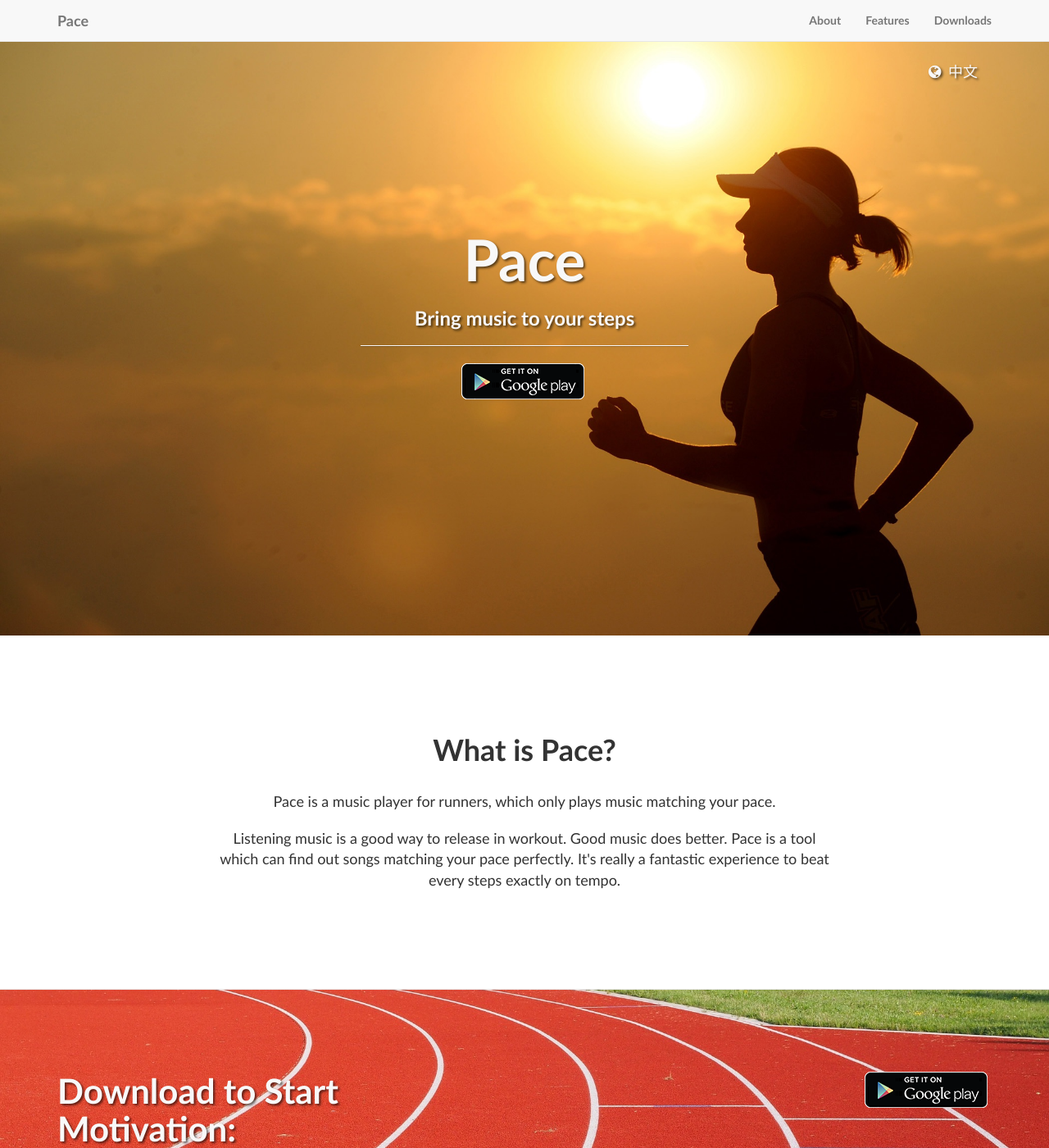
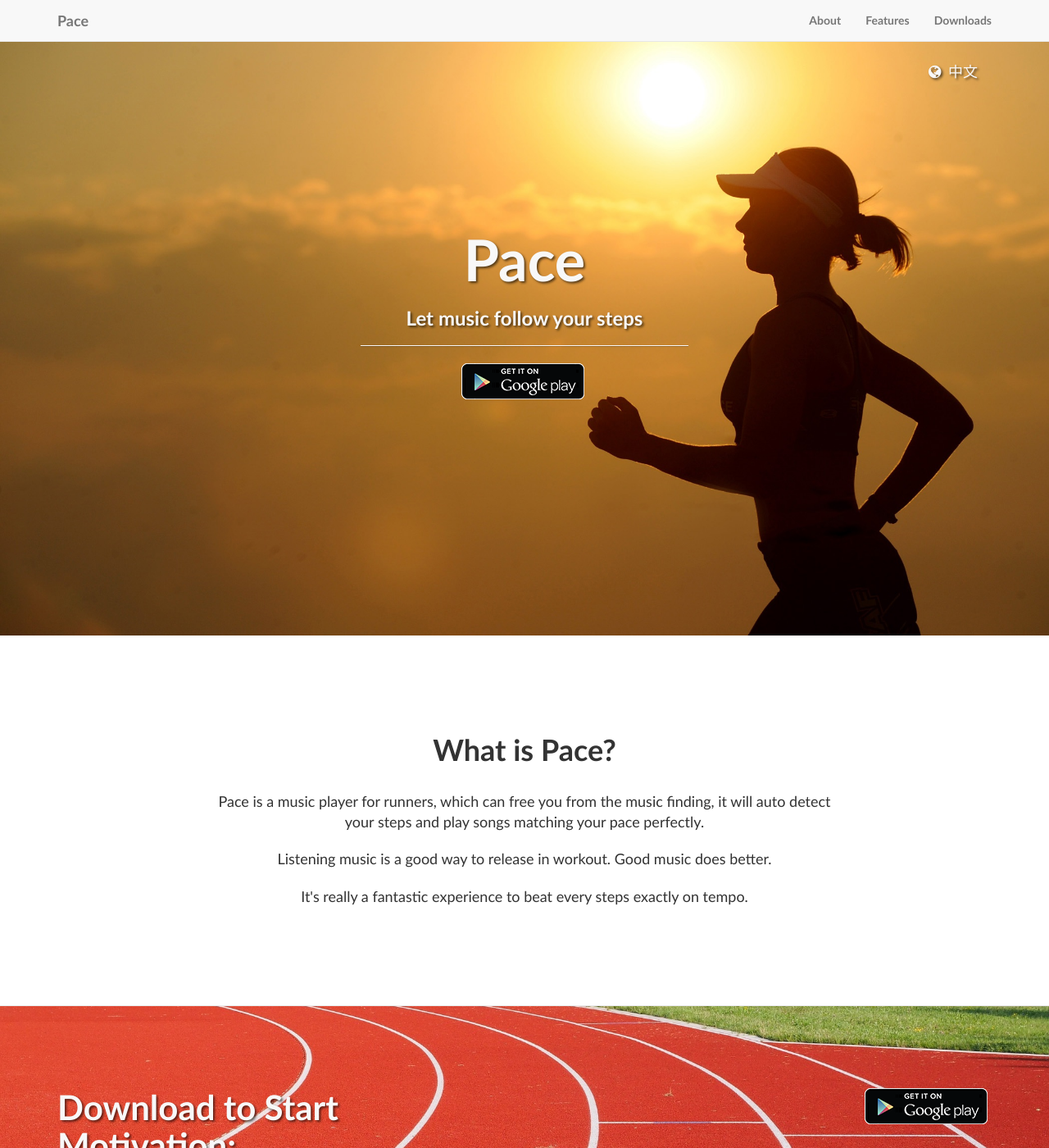
Before and after one commit to tankeryapp/Pace, a Jekyll site: the page built from index.html, in a window 1280 px wide and 1400 px high. Shown: the whole window at 82% size. Built offline with Jekyll 4.4.1, drawn with Linux system fonts in a browser that asks for light colours.

Commit message:
[Release] Upgrade the APK version, change slogan and descriptions.

```diff
--- a/index.html
+++ b/index.html
@@ -1,7 +1,7 @@
 ---
 layout: default
 title: Pace
-subTitle: Bring music to your steps
+subTitle: Let music follow your steps
 
 lang: eng
 translate:
@@ -20,10 +20,10 @@ nav:
 about:
   title: What is Pace?
   description: |
-    <p class="lead">Pace is a music player for runners, which only plays music matching your pace.</p>
-    <p class="lead">Listening music is a good way to release in workout. Good music does better.
-    Pace is a tool which can find out songs matching your pace perfectly.
-    It's really a fantastic experience to beat every steps exactly on tempo.</p>
+    <p class="lead">Pace is a music player for runners, which can free you from the music finding,
+      it will auto detect your steps and play songs matching your pace perfectly.</p>
+    <p class="lead">Listening music is a good way to release in workout. Good music does better.</p>
+    <p class="lead">It's really a fantastic experience to beat every steps exactly on tempo.</p>
 
 contact:
   title: "Download to Start Motivation:"
```
Also changed, not shown: cn/index.html (+5 -4 lines), 1 other file.
